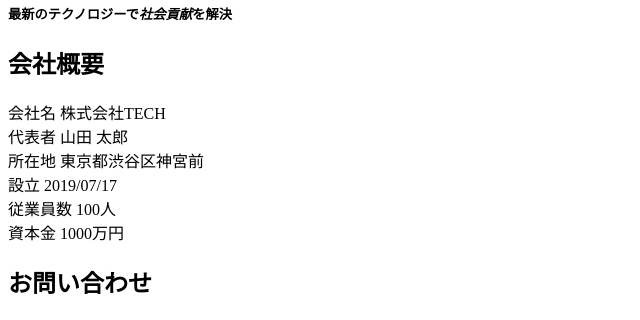
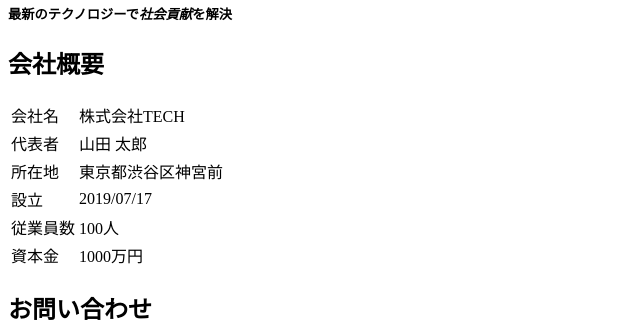
Before and after one commit to shoyama1010/20230127_yamasaki_html, a plain HTML site: page index.html in a window 1280 px wide. Shown: the part 509-829 px from the top of the page, without its empty margins (0-640 px from the left). Drawn offline with Linux system fonts and the light colour scheme.

Commit message:
Update index.html

```diff
--- a/index.html
+++ b/index.html
@@ -24,27 +24,28 @@
     <dl>
         <table>
             <tr>
-                会社名 株式会社TECH<br>
+                <td>会社名</td>
+                <td>株式会社TECH</td>
             </tr>
             <tr>
-                代表者
-                山田 太郎<br>
+                <td>代表者</td>
+                <td>山田 太郎</td>
             </tr>
             <tr>
-                所在地
-                東京都渋谷区神宮前<br>
+                <td>所在地</td>
+                <td>東京都渋谷区神宮前</td>
             </tr>
             <tr>
-                設立
-                2019/07/17<br>
+                <td>設立</td>
+                <td>2019/07/17</td>
             </tr>
             <tr>
-            従業員数
-            100人<br>
+                <td>従業員数</td>
+                <td>100人</td>
             </tr>
             <tr>
-            資本金
-            1000万円<br>
+                <td>資本金</td>
+                <td>1000万円</td>
             </tr>
         </table>
     </dl>
```
